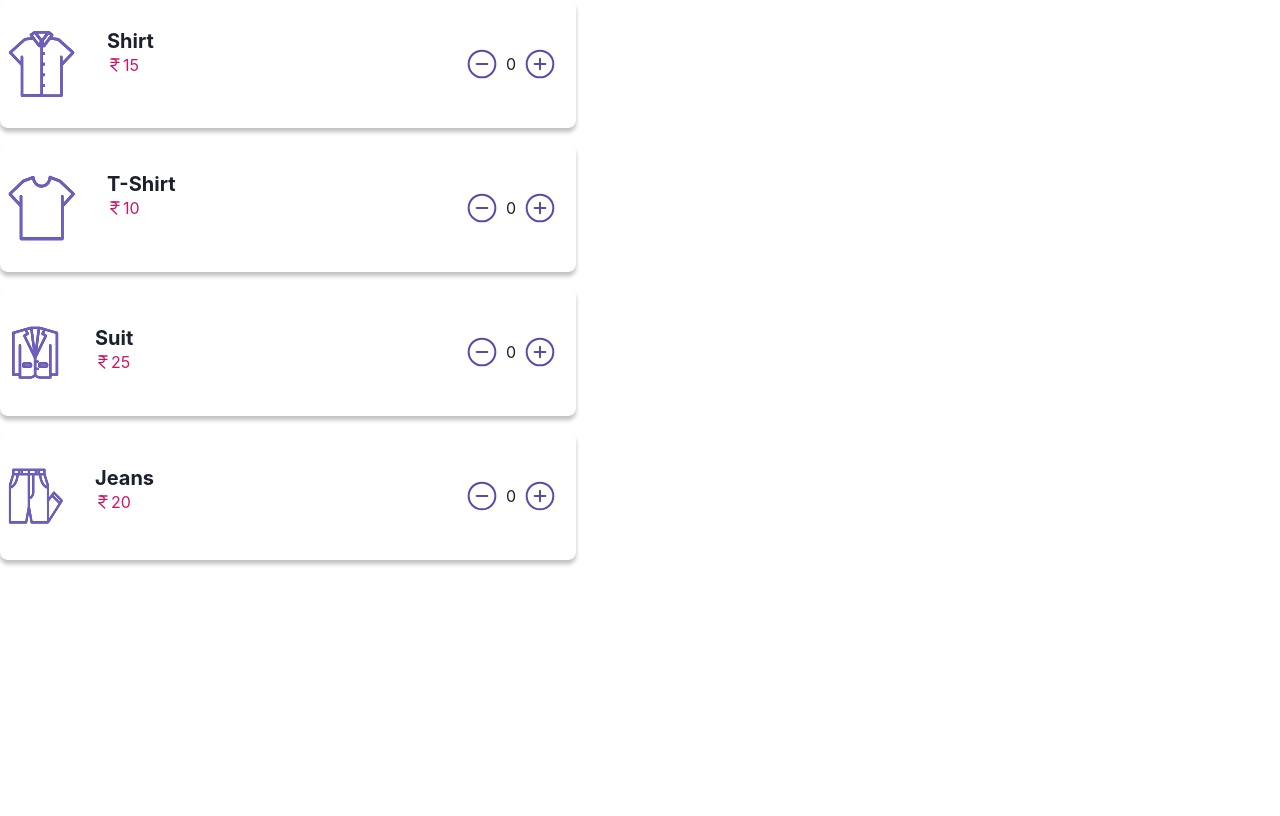
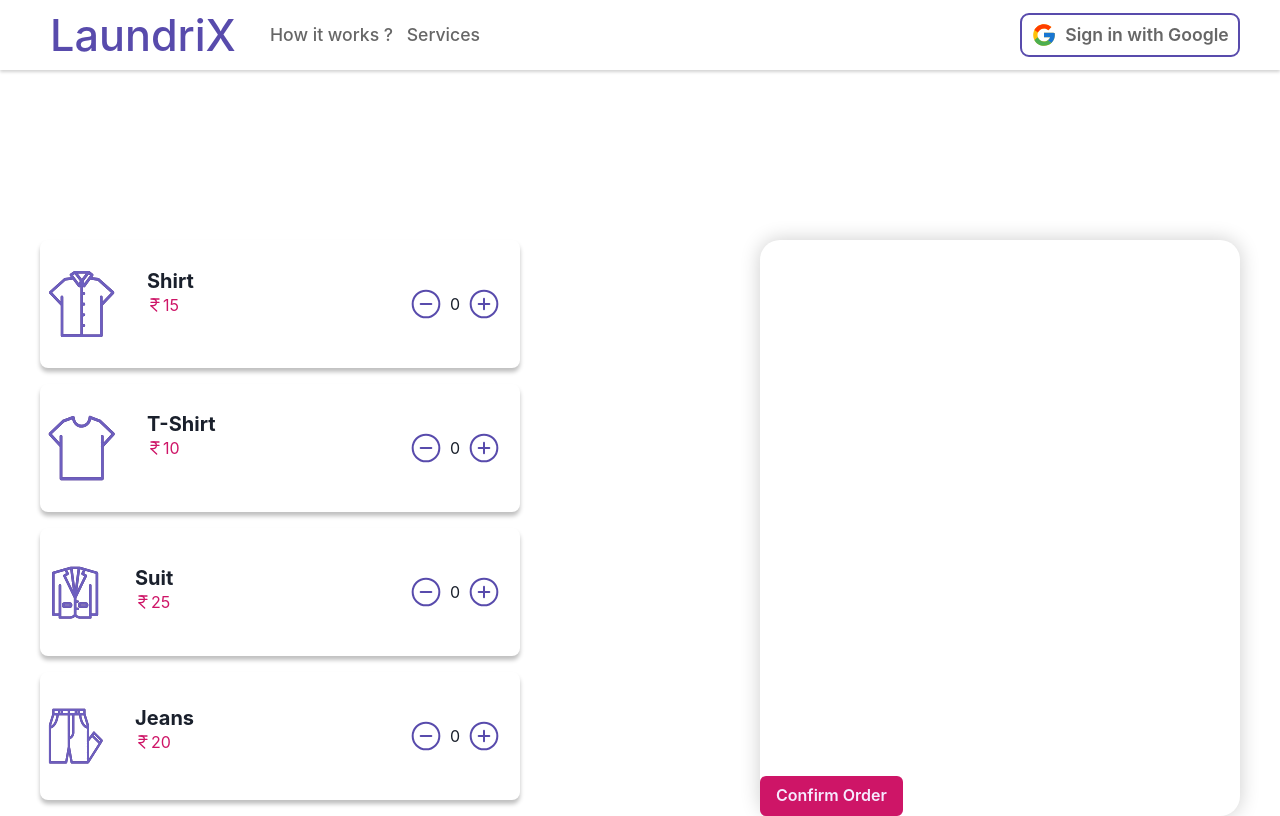
Before and after one commit to LaundriX/LaundriX, a React (Vite) app: page /OrderList in a window 1280 px wide. Built offline with nearby package versions, Linux system fonts and the light colour scheme; no server answers.

Commit message:
feat: added priceCard

```diff
--- a/src/components/LaundryOrderCard/index.jsx
+++ b/src/components/LaundryOrderCard/index.jsx
@@ -1,8 +1,10 @@
 import React, { useReducer } from 'react';
 import OrderList from '../../TempData/OrderList';
-import { Box, Image, Heading, Text, Flex } from '@chakra-ui/react';
+import { Box, Image, Heading, Text, Flex, Button } from '@chakra-ui/react';
 import { LuIndianRupee, LuPlusCircle, LuMinusCircle } from 'react-icons/lu';
+import PriceCard from '../PriceCard';
 
+let quantityChecker = 0;
 const reducer = (state, action) => {
   switch (action.type) {
     case 'INCREMENT':
@@ -21,7 +23,6 @@
       return state;
   }
 };
-
 const LaundryOrderCard = () => {
   const [items, dispatch] = useReducer(reducer, OrderList);
 
@@ -40,7 +41,7 @@
         boxShadow="0px 4px 4px 0px rgba(0, 0, 0, 0.25)"
         borderRadius="0.5rem"
         mb={4}
-        maxWidth="36rem"
+        minWidth="30rem"
         height="8rem"
         alignItems="center"
         justifyContent="space-between"
@@ -62,21 +63,46 @@
             color="#584BAC"
             size={32}
             strokeWidth={1.5}
-            onClick={() => handleDecrement(index)}
+            onClick={() => {
+              (quantityChecker -= 1), handleDecrement(index);
+            }}
           />
           <Text mx={2}>{value.quantity}</Text>
           <LuPlusCircle
             color="#584BAC"
             size={32}
             strokeWidth={1.5}
-            onClick={() => handleIncrement(index)}
+            onClick={() => {
+              (quantityChecker += 1), handleIncrement(index);
+            }}
           />
         </Flex>
       </Flex>
     );
   });
 
-  return <Box>{card}</Box>;
+  return (
+    <Flex gap="15rem" mt="15rem" justifyContent="center">
+      <Box>{card}</Box>
+      <Box
+        minWidth="30rem"
+        boxShadow="0px 0px 20px 0px rgba(0, 0, 0, 0.20)"
+        borderRadius="1.25rem"
+      >
+        {quantityChecker != 0 ? <PriceCard list={items} /> : null}
+        <Box>
+          <Button
+            bg="lxRed"
+            color="lxLightPurple"
+            position="absolute"
+            bottom="0"
+          >
+            Confirm Order
+          </Button>
+        </Box>
+      </Box>
+    </Flex>
+  );
 };
 
 export default LaundryOrderCard;
--- a/src/components/PreLoader/index.jsx
+++ b/src/components/PreLoader/index.jsx
@@ -14,7 +14,7 @@
   useEffect(() => {
     if (lottieRef.current) {
       if (direction) {
-        lottieRef.current.setSpeed(2.5);
+        lottieRef.current.setSpeed(2);
         lottieRef.current.playSegments([0, animationData.op], true);
       } else {
         lottieRef.current.playSegments([animationData.op, 0], true);
@@ -26,7 +26,7 @@
     <Flex align="center" justify="center" height="100vh">
       <Lottie
         animationData={animationData}
-        style={{ height: '550px' }}
+        style={{ height: '100rem' }}
         lottieRef={lottieRef}
         loop={false}
         onComplete={handleComplete}
--- /dev/null
+++ b/src/components/PriceCard/index.jsx
@@ -0,0 +1,83 @@
+import React from 'react';
+import {
+  Accordion,
+  AccordionItem,
+  AccordionIcon,
+  AccordionButton,
+  AccordionPanel,
+  Box,
+  Heading,
+  Flex,
+  Text,
+} from '@chakra-ui/react';
+import PropTypes from 'prop-types';
+import { LuIndianRupee } from 'react-icons/lu';
+
+PriceCard.propTypes = {
+  list: PropTypes.arrayOf(
+    PropTypes.shape({
+      item: PropTypes.string,
+      price: PropTypes.number,
+      quantity: PropTypes.number,
+    })
+  ),
+};
+function PriceCard(props) {
+  const Order = props.list.map((value, index) => {
+    return value.quantity != 0 ? (
+      <Flex key={index} justifyContent="space-between">
+        <Flex>
+          <Box> {`${value.quantity}x`}</Box>
+          <Box>{value.item}</Box>
+        </Flex>
+        <Flex alignItems="center" color="lxRed">
+          <Box>
+            <LuIndianRupee />
+          </Box>
+          <Box>
+            <Text>{value.quantity * Number(value.price)}</Text>
+          </Box>
+        </Flex>
+      </Flex>
+    ) : null;
+  });
+  return (
+    <>
+      <Accordion>
+        <AccordionItem>
+          <h2>
+            <AccordionButton>
+              <Box as="span" flex="1" textAlign="left">
+                <Heading color="lxPurple" size="md">
+                  Wash
+                  {console.log(props.list)}
+                </Heading>
+              </Box>
+              <AccordionIcon />
+            </AccordionButton>
+          </h2>
+          <AccordionPanel pb={4}>{Order}</AccordionPanel>
+        </AccordionItem>
+
+        {/* <AccordionItem>
+    <h2>
+      <AccordionButton>
+        <Box as="span" flex='1' textAlign='left'>
+          Section 2 title
+        </Box>
+        <AccordionIcon />
+      </AccordionButton>
+    </h2>
+    <AccordionPanel pb={4}>
+      Lorem ipsum dolor sit amet, consectetur adipiscing elit, sed do eiusmod
+      tempor incididunt ut labore et dolore magna aliqua. Ut enim ad minim
+      veniam, quis nostrud exercitation ullamco laboris nisi ut aliquip ex ea
+      commodo consequat.
+    </AccordionPanel>
+  </AccordionItem> */}
+      </Accordion>
+    </>
+  );
+}
+
+export default PriceCard;
--- a/src/pages/OrderList/index.jsx
+++ b/src/pages/OrderList/index.jsx
@@ -1,9 +1,12 @@
 import React from 'react';
 import LaundryOrderCard from '../../components/LaundryOrderCard';
+// import PriceCard from '../../components/PriceCard';
+import Navbar from '../../components/Navbar';
 
 function OrderList() {
   return (
     <>
+      <Navbar />
       <LaundryOrderCard />
     </>
   );
```
